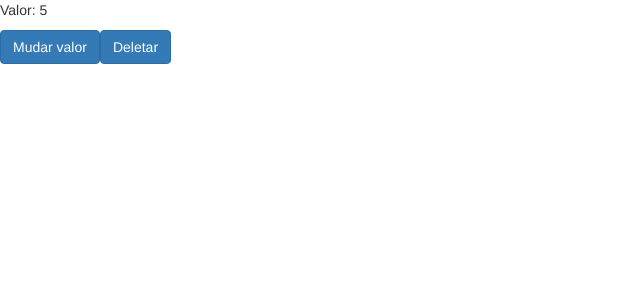
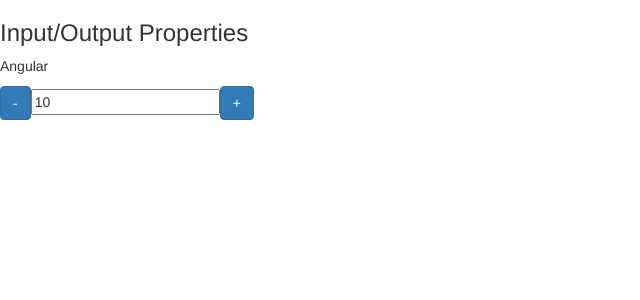
Before and after one commit to iarlenaquiles/data-binding-angular2, an Angular app: page / in a window 1280 px wide. Shown: the top 300 px of the page, without its empty margins (0-640 px from the left). Built offline with nearby package versions, Linux system fonts and the light colour scheme.

Commit message:
Acesso ao DOM e ao Template com ViewChild

```diff
--- a/src/app/app.component.html
+++ b/src/app/app.component.html
@@ -1,5 +1,5 @@
- <!-- <app-data-binding></app-data-binding>  -->
- <app-ciclo [valorInicial]="valor" *ngIf="!deletarCiclo"></app-ciclo>
+ <app-data-binding></app-data-binding>
+ <!-- <app-ciclo [valorInicial]="valor" *ngIf="!deletarCiclo"></app-ciclo>
 
 <button (click)="mudarValor()" class="btn btn-primary">Mudar valor</button>
-<button (click)="destruirCiclo()" class="btn btn-primary">Deletar</button>
+<button (click)="destruirCiclo()" class="btn btn-primary">Deletar</button> -->
--- a/src/app/output-property/output-property.component.html
+++ b/src/app/output-property/output-property.component.html
@@ -1,5 +1,5 @@
 <div>
   <button class="btn btn-primary" (click)="decrementa()">-</button>
-  <input type="text" [value]="valor" readonly>
+  <input type="text" [value]="valor" readonly #campoInput>
   <button class="btn btn-primary" (click)="incrementa()">+</button>
 </div>
--- a/src/app/output-property/output-property.component.ts
+++ b/src/app/output-property/output-property.component.ts
@@ -1,4 +1,4 @@
-import { Component, OnInit, Input, EventEmitter, Output } from '@angular/core';
+import { Component, OnInit, Input, EventEmitter, Output, ViewChild, ElementRef } from '@angular/core';
 
 @Component({
   selector: 'contador',
@@ -11,14 +11,16 @@
 
   @Output() mudouValor = new EventEmitter();
 
+  @ViewChild('campoInput') campoValorInput: ElementRef;
+
   incrementa() {
-    this.valor++;
-    this.mudouValor.emit({novoValor: this.valor});
+    this.campoValorInput.nativeElement.value++;
+    this.mudouValor.emit({novoValor: this.campoValorInput.nativeElement.value});
   }
 
   decrementa() {
-    this.valor--;
-    this.mudouValor.emit({novoValor: this.valor});
+    this.campoValorInput.nativeElement.value--;
+    this.mudouValor.emit({novoValor: this.campoValorInput.nativeElement.value});
   }
   constructor() { }
 
```
